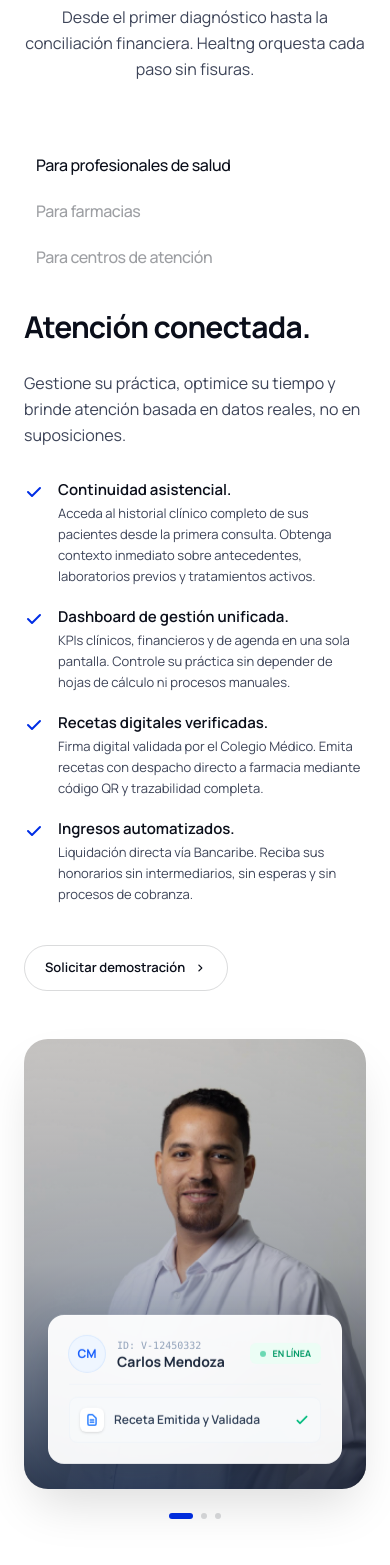
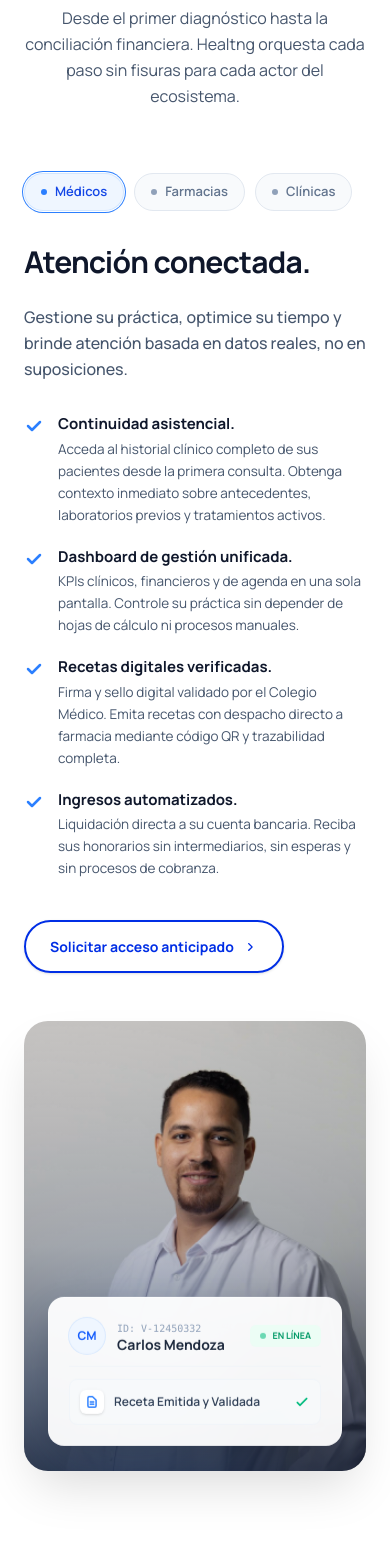
Before and after one commit to healtng-Tech/web, a React (Vite) app: page / in a window 390 px wide. Shown: the part 5275-6840 px from the top of the page. Built offline with nearby package versions, Linux system fonts and the light colour scheme.

Commit message:
Update FeaturesShowcase.jsx

```diff
--- a/src/components/landing/FeaturesShowcase.jsx
+++ b/src/components/landing/FeaturesShowcase.jsx
@@ -1,27 +1,26 @@
 import React, { memo, useState, useCallback } from 'react';
 import { useInView } from '../../hooks/useInView';
 
-// ─── Importación de fotografías ──────────────────────────────────────────────
 import profesionalImg from '../../assets/profesional.png';
 import farmaciaImg from '../../assets/Farmacia.png';
 import consultorioImg from '../../assets/consultorio.png';
 
-// ─── Datos de roles (Con Micro-UIs en lugar de iconos simples) ───────────────
 const ROLES = [
   {
     id: 'medicos',
-    tab: 'Para profesionales de salud',
+    tabTitle: 'Médicos',
+    badgeColor: 'bg-blue-50 text-blue-700 border-blue-200/60 ring-blue-500',
+    dotColor: 'bg-blue-500',
     heading: 'Atención conectada.',
     subhead: 'Gestione su práctica, optimice su tiempo y brinde atención basada en datos reales, no en suposiciones.',
     bullets: [
       { title: 'Continuidad asistencial.', desc: 'Acceda al historial clínico completo de sus pacientes desde la primera consulta. Obtenga contexto inmediato sobre antecedentes, laboratorios previos y tratamientos activos.' },
       { title: 'Dashboard de gestión unificada.', desc: 'KPIs clínicos, financieros y de agenda en una sola pantalla. Controle su práctica sin depender de hojas de cálculo ni procesos manuales.' },
-      { title: 'Recetas digitales verificadas.', desc: 'Firma digital validada por el Colegio Médico. Emita recetas con despacho directo a farmacia mediante código QR y trazabilidad completa.' },
-      { title: 'Ingresos automatizados.', desc: 'Liquidación directa vía Bancaribe. Reciba sus honorarios sin intermediarios, sin esperas y sin procesos de cobranza.' }
+      { title: 'Recetas digitales verificadas.', desc: 'Firma y sello digital validado por el Colegio Médico. Emita recetas con despacho directo a farmacia mediante código QR y trazabilidad completa.' },
+      { title: 'Ingresos automatizados.', desc: 'Liquidación directa a su cuenta bancaria. Reciba sus honorarios sin intermediarios, sin esperas y sin procesos de cobranza.' }
     ],
     image: profesionalImg,
     glowColor: 'bg-blue-500',
-    // MICRO-UI: Historial Clínico
     customWidget: (
       <div className="flex flex-col gap-3 w-full">
         <div className="flex items-center justify-between pb-3 border-b border-slate-100/80">
@@ -55,8 +54,10 @@ const ROLES = [
   },
   {
     id: 'farmacias',
-    tab: 'Para farmacias',
-    heading: 'Orquestación de alto rendimiento.',
+    tabTitle: 'Farmacias',
+    badgeColor: 'bg-emerald-50 text-emerald-700 border-emerald-200/60 ring-emerald-500',
+    dotColor: 'bg-emerald-500',
+    heading: 'Despache más rápido, con menos errores.',
     subhead: 'Optimice su inventario, automatice la logística y despache con precisión. Una infraestructura diseñada para proteger su rentabilidad y eliminar la fricción en mostrador.',
     bullets: [
       { title: 'Gestión de inventario de grado farmacéutico.', desc: 'Control total sobre lotes y fechas de vencimiento. Gestione su abastecimiento directamente desde el Marketplace B2B conectado a proveedores aliados.' },
@@ -66,7 +67,6 @@ const ROLES = [
     ],
     image: farmaciaImg,
     glowColor: 'bg-emerald-500',
-    // MICRO-UI: Escáner y Stock
     customWidget: (
       <div className="flex flex-col gap-3 w-full">
         <div className="flex items-start gap-3">
@@ -99,18 +99,19 @@ const ROLES = [
   },
   {
     id: 'clinicas',
-    tab: 'Para centros de atención',
-    heading: 'Infraestructura operativa.',
-    subhead: 'Gestione sus espacios, su personal y sus suministros en una sola plataforma. Un ecosistema que automatiza lo administrativo para que usted se enfoque en la salud.',
+    tabTitle: 'Clínicas',
+    badgeColor: 'bg-indigo-50 text-indigo-700 border-indigo-200/60 ring-indigo-500',
+    dotColor: 'bg-indigo-500',
+    heading: 'Control total de su clínica, sin hojas de cálculo.',
+    subhead: 'Para que usted se enfoque en la atención, no en el papeleo.',
     bullets: [
-      { title: 'Conciliación financiera automatizada.', desc: 'Liquidación nocturna automática con soporte para C2P, B2P y Zelle bajo una sola capa de trazabilidad financiera.' },
+      { title: 'Conciliación financiera automatizada.', desc: 'Liquidación nocturna automática con soporte para C2P, B2P y Zelle con registro automático en Bancaribe.' },
       { title: 'Control de operaciones y espacios.', desc: 'Administre consultorios, ocupación y flujos de trabajo en tiempo real con visibilidad completa sobre la productividad del centro.' },
       { title: 'Abastecimiento inteligente.', desc: 'Conéctese directamente con proveedores aliados desde el Marketplace B2B y reduzca tiempos de compra, costos operativos y procesos manuales.' },
       { title: 'Gestión integral de personal.', desc: 'Administre nómina, turnos, roles y accesos desde un panel centralizado con estándares unificados de seguridad y auditoría.' }
     ],
     image: consultorioImg,
-    glowColor: 'bg-amber-500',
-    // MICRO-UI: Conciliación Financiera
+    glowColor: 'bg-indigo-500',
     customWidget: (
       <div className="flex flex-col w-full">
         <div className="flex justify-between items-start mb-2">
@@ -134,13 +135,21 @@ const ROLES = [
           </span>
           <span className="text-[10px] font-mono text-slate-400">100% Auditado</span>
         </div>
-        {/* Micro Gráfico de barras */}
         <div className="flex items-end gap-1.5 h-10 mt-2">
-          {[40, 30, 60, 45, 75, 50, 100].map((h, i) => (
+          {/* Progresión de Color en Gráfico */}
+          {[
+            { h: 40, c: 'bg-indigo-100' },
+            { h: 30, c: 'bg-indigo-200' },
+            { h: 60, c: 'bg-indigo-300' },
+            { h: 45, c: 'bg-indigo-400' },
+            { h: 75, c: 'bg-indigo-500' },
+            { h: 50, c: 'bg-indigo-600' },
+            { h: 100, c: 'bg-[#002EE5] shadow-[0_0_8px_rgba(0,46,229,0.3)]' }
+          ].map((bar, i) => (
             <div
               key={i}
-              className={`flex-1 rounded-t-sm transition-all duration-500 ${i === 6 ? 'bg-blue-500 shadow-[0_0_8px_rgba(59,130,246,0.3)]' : 'bg-slate-100 hover:bg-slate-200'}`}
-              style={{ height: `${h}%` }}
+              className={`flex-1 rounded-t-sm transition-all duration-500 hover:opacity-80 ${bar.c}`}
+              style={{ height: `${bar.h}%` }}
             ></div>
           ))}
         </div>
@@ -149,36 +158,19 @@ const ROLES = [
   }
 ];
 
-// ─── Panel visual Fotográfico ────────────────────────────────────────────────
 const VisualPanel = memo(function VisualPanel({ role }) {
   return (
     <div className="relative w-full h-[450px] lg:h-[550px] rounded-3xl overflow-hidden shadow-[0_24px_50px_-12px_rgba(0,0,0,0.15)] group">
-
-      {/* 1. Fotografía de fondo */}
-      <img
-        src={role.image}
-        alt={role.heading}
-        className="absolute inset-0 w-full h-full object-cover transition-transform duration-1000 group-hover:scale-105"
-        loading="lazy"
-        draggable="false"
-      />
-
-      {/* 2. Gradiente oscuro inferior para garantizar contraste */}
+      <img src={role.image} alt={role.heading} className="absolute inset-0 w-full h-full object-cover transition-transform duration-1000 group-hover:scale-105" loading="lazy" draggable="false" />
       <div className="absolute inset-0 bg-gradient-to-t from-slate-900/95 via-slate-900/30 to-transparent opacity-90" />
-
-      {/* 3. Resplandor ambiente detrás de la tarjeta */}
-      <div className={`absolute bottom-0 left-4 w-48 h-48 ${role.glowColor} rounded-full mix-blend-screen filter blur-[80px] opacity-40`} />
-
-      {/* 4. Tarjeta Flotante (Micro-UI) */}
+      <div className={`absolute bottom-0 left-4 w-48 h-48 ${role.glowColor} rounded-full mix-blend-screen filter blur-[80px] opacity-40 transition-colors duration-500`} />
       <div className="absolute bottom-6 left-6 right-6 sm:bottom-8 sm:left-8 sm:w-[340px] bg-white/95 backdrop-blur-xl border border-white/40 rounded-2xl p-5 shadow-[0_16px_40px_-8px_rgba(0,0,0,0.3)] animate-float">
         {role.customWidget}
       </div>
-
     </div>
   );
 });
 
-// ─── Componente principal ────────────────────────────────────────────────────
 export const FeaturesShowcase = memo(function FeaturesShowcase() {
   const [activeIdx, setActiveIdx] = useState(0);
   const { ref: headRef, inView: headInView } = useInView();
@@ -189,72 +181,53 @@ export const FeaturesShowcase = memo(function FeaturesShowcase() {
   return (
     <section id="soluciones" className="py-24 bg-white" aria-labelledby="features-heading">
       <div className="max-w-6xl mx-auto px-6">
-
-        {/* Header */}
         <div ref={headRef} className={['text-center max-w-2xl mx-auto mb-16 transition-all duration-600 ease-out', headInView ? 'opacity-100 translate-y-0' : 'opacity-0 translate-y-5'].join(' ')}>
-          <span className="inline-block px-3 py-1 text-[11px] font-bold tracking-widest uppercase text-brand bg-brand-light rounded-full mb-6">
+          <span className="inline-block px-3 py-1 text-[11px] font-bold tracking-widest uppercase text-brand bg-brand-light rounded-full mb-6 border border-brand/10">
             Plataforma
           </span>
-          <h2 id="features-heading" className="text-3xl md:text-4xl font-extrabold text-ink tracking-tight mb-5 leading-[1.12]">
+          <h2 id="features-heading" className="text-3xl md:text-4xl font-extrabold text-slate-900 tracking-tight mb-5 leading-[1.12]">
             Todo el ciclo clínico.<br />Un solo sistema.
           </h2>
-          <p className="text-[16px] text-ink-secondary leading-relaxed">
-            Desde el primer diagnóstico hasta la conciliación financiera. Healtng orquesta cada paso sin fisuras.
+          <p className="text-[16px] text-slate-600 leading-relaxed">
+            Desde el primer diagnóstico hasta la conciliación financiera. Healtng orquesta cada paso sin fisuras para cada actor del ecosistema.
           </p>
         </div>
 
-        {/* Layout */}
         <div ref={bodyRef} className={['grid grid-cols-1 lg:grid-cols-2 gap-12 lg:gap-16 items-start transition-all duration-700 ease-out', bodyInView ? 'opacity-100 translate-y-0' : 'opacity-0 translate-y-8'].join(' ')}>
-
           <div className="flex flex-col gap-0 lg:sticky lg:top-24">
-
-            {/* Lista de navegación (Tabs) */}
-            <div className="flex flex-col gap-2 mb-8" role="tablist">
-              {ROLES.map((role, i) => (
-                <button
-                  key={role.id}
-                  role="tab"
-                  aria-selected={i === activeIdx}
-                  onClick={() => handleTab(i)}
-                  className={[
-                    'group text-left py-2 px-3 rounded-xl transition-all duration-200',
-                    'text-[16px] sm:text-[18px] md:text-[20px] font-medium leading-snug tracking-tight',
-                    i === activeIdx ? 'text-ink' : 'text-ink/40 hover:text-ink/70',
-                  ].join(' ')}
-                >
-                  {role.tab}
-                </button>
-              ))}
+            <div className="flex flex-wrap gap-2.5 mb-8" role="tablist">
+              {ROLES.map((role, i) => {
+                const isActive = i === activeIdx;
+                return (
+                  <button key={role.id} role="tab" aria-selected={isActive} onClick={() => handleTab(i)} className={['px-4 py-2 rounded-full text-[13px] font-semibold border flex items-center gap-2 transition-all duration-200', isActive ? `${role.badgeColor} shadow-sm ring-1 ring-offset-1` : 'bg-slate-50 text-slate-500 border-slate-200 hover:bg-slate-100'].join(' ')}>
+                    <span className={['size-1.5 rounded-full transition-colors duration-300', isActive ? role.dotColor : 'bg-slate-400'].join(' ')} />
+                    {role.tabTitle}
+                  </button>
+                );
+              })}
             </div>
 
-            {/* Contenido del Tab Activo */}
-            <div id={`panel-${active.id}`} role="tabpanel" key={active.id} className="flex flex-col gap-6">
-
-              <h3 className="text-3xl font-bold text-ink leading-tight">
-                {active.heading}
-              </h3>
-
-              <p className="text-[16px] text-ink-secondary leading-relaxed max-w-md">
-                {active.subhead}
-              </p>
-
+            <div id={`panel-${active.id}`} role="tabpanel" key={active.id} className="flex flex-col gap-6 animate-in fade-in slide-in-from-left-4 duration-500">
+              <h3 className="text-3xl font-bold text-slate-900 leading-tight">{active.heading}</h3>
+              <p className="text-[16px] text-slate-600 leading-relaxed max-w-md font-medium">{active.subhead}</p>
               <ul className="flex flex-col gap-5 mt-2" role="list">
                 {active.bullets.map((b, i) => (
                   <li key={i} className="flex items-start gap-3.5">
-                    <svg viewBox="0 0 20 20" fill="none" className="size-5 shrink-0 mt-0.5 text-brand" aria-hidden="true">
-                      <path d="M4 10l4 4 8-8" stroke="currentColor" strokeWidth="2" strokeLinecap="round" strokeLinejoin="round"/>
+                    <svg viewBox="0 0 20 20" fill="none" className={`size-5 shrink-0 mt-0.5 transition-colors duration-300 ${active.dotColor.replace('bg-', 'text-')}`} aria-hidden="true">
+                      <path d="M4 10l4 4 8-8" stroke="currentColor" strokeWidth="2.5" strokeLinecap="round" strokeLinejoin="round"/>
                     </svg>
                     <div>
-                      <p className="text-[15px] font-semibold text-ink leading-snug">{b.title}</p>
-                      <p className="text-[13px] text-ink-secondary leading-relaxed mt-0.5">{b.desc}</p>
+                      <p className="text-[15px] font-bold text-slate-900 leading-snug">{b.title}</p>
+                      <p className="text-[13.5px] text-slate-600 leading-relaxed mt-1">{b.desc}</p>
                     </div>
                   </li>
                 ))}
               </ul>
 
-              <a href="#piloto" className="inline-flex items-center gap-2 self-start mt-4 px-5 py-3 rounded-full border border-ink/15 text-ink text-[13px] font-semibold hover:bg-ink hover:text-white hover:border-ink transition-all duration-200">
-                Solicitar demostración
-                <svg xmlns="http://www.w3.org/2000/svg" viewBox="0 0 16 16" fill="currentColor" className="size-3.5" aria-hidden="true">
+              {/* Botón en Azul Healtng */}
+              <a href="#piloto" className="inline-flex items-center gap-2 self-start mt-4 px-6 py-3.5 rounded-full border-2 border-[#002EE5] text-[#002EE5] text-[14px] font-bold hover:bg-[#002EE5] hover:text-white transition-all duration-200 shadow-sm active:scale-[0.98]">
+                Solicitar acceso anticipado
+                <svg xmlns="http://www.w3.org/2000/svg" viewBox="0 0 16 16" fill="currentColor" className="size-4" aria-hidden="true">
                   <path fillRule="evenodd" d="M6.22 4.22a.75.75 0 0 1 1.06 0l3.25 3.25a.75.75 0 0 1 0 1.06l-3.25 3.25a.75.75 0 0 1-1.06-1.06L9.19 8 6.22 5.03a.75.75 0 0 1 0-1.06Z" clipRule="evenodd" />
                 </svg>
               </a>
@@ -262,38 +235,15 @@ export const FeaturesShowcase = memo(function FeaturesShowcase() {
           </div>
 
           <div className="lg:sticky lg:top-24">
-            <div key={active.id} className="animate-[fadeSlideUp_0.4s_ease-out_both]">
-              <VisualPanel role={active} />
-            </div>
-            <div className="flex items-center justify-center gap-2 mt-6" aria-hidden="true">
-              {ROLES.map((_, i) => (
-                <button key={i} onClick={() => handleTab(i)}
-                  className={['rounded-full transition-all duration-300', i === activeIdx ? 'w-6 h-1.5 bg-brand' : 'size-1.5 bg-ink/15 hover:bg-ink/30'].join(' ')} />
-              ))}
-            </div>
+            <div key={active.id} className="animate-[fadeSlideUp_0.4s_ease-out_both]"><VisualPanel role={active} /></div>
           </div>
         </div>
       </div>
-
       <style>{`
-        @keyframes fadeSlideUp {
-          from { opacity: 0; transform: translateY(12px); }
-          to   { opacity: 1; transform: translateY(0); }
-        }
-        @keyframes float {
-          0% { transform: translateY(0px); }
-          50% { transform: translateY(-8px); }
-          100% { transform: translateY(0px); }
-        }
-        @keyframes scan {
-          0%, 100% { transform: translateY(0); opacity: 0; }
-          10% { opacity: 1; }
-          50% { transform: translateY(44px); }
-          90% { opacity: 1; }
-        }
-        .animate-float {
-          animation: float 6s ease-in-out infinite;
-        }
+        @keyframes fadeSlideUp { from { opacity: 0; transform: translateY(12px); } to { opacity: 1; transform: translateY(0); } }
+        @keyframes float { 0%, 100% { transform: translateY(0px); } 50% { transform: translateY(-8px); } }
+        @keyframes scan { 0%, 100% { transform: translateY(0); opacity: 0; } 10% { opacity: 1; } 50% { transform: translateY(44px); } 90% { opacity: 1; } }
+        .animate-float { animation: float 6s ease-in-out infinite; }
       `}</style>
     </section>
   );
```
